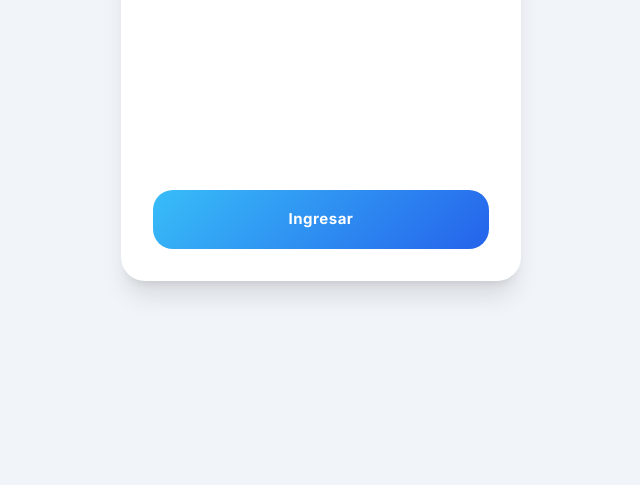
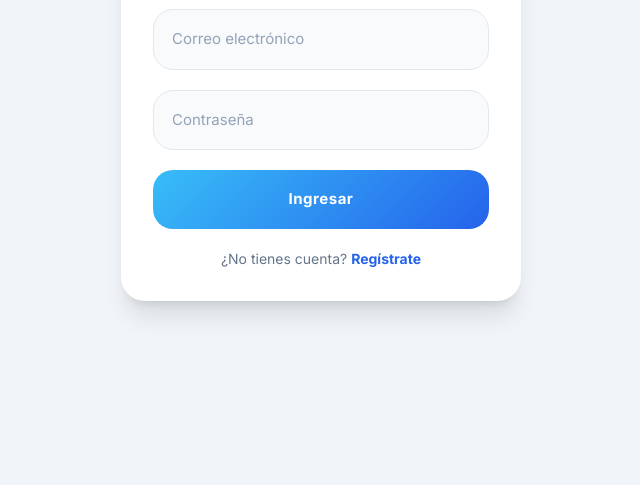
Before and after one commit to rickyvels/Enfermeria, a plain HTML site: page login.html in a window 1280 px wide. Shown: the part 315-800 px from the top of the page, without its empty margins (319-959 px from the left). Drawn offline with nearby package versions, Linux system fonts and the light colour scheme.

Commit message:
Update login.html

```diff
--- a/login.html
+++ b/login.html
@@ -1,47 +1,33 @@
 <!DOCTYPE html>
 <html lang="es">
-
 <head>
-
     <meta charset="UTF-8">
     <meta name="viewport" content="width=device-width, initial-scale=1.0">
-
-<title>Login</title>
-
+    <title>Login — NurseCore</title>
     <script src="https://cdn.tailwindcss.com"></script>
-
     <link rel="preconnect" href="https://fonts.googleapis.com">
-
     <link href="https://fonts.googleapis.com/css2?family=Inter:wght@400;500;700&display=swap" rel="stylesheet">
-
     <link rel="stylesheet" href="style.css">
-
 </head>
-
 <body class="bg-slate-100 flex items-center justify-center min-h-screen">
 
     <div class="bg-white p-8 rounded-3xl shadow-xl w-[400px]">
 
-<h1 class="text-4xl font-bold text-center text-blue-600 mb-3">
-NurseCore
-</h1>
-
-<p class="text-center text-slate-500 mb-8">
-Iniciar sesión
-</p>
+        <h1 class="text-4xl font-bold text-center text-blue-600 mb-3">NurseCore</h1>
+        <p class="text-center text-slate-500 mb-8">Iniciar sesión</p>
 
         <div class="space-y-5">
 
             <input
                 type="email"
-placeholder="Correo"
-class="input-style"
+                placeholder="Correo electrónico"
+                class="input-light"
             />
 
             <input
                 type="password"
                 placeholder="Contraseña"
-class="input-style"
+                class="input-light"
             />
 
             <button
@@ -51,11 +37,16 @@ class="btn-primary"
                 Ingresar
             </button>
 
+            <p class="text-center text-slate-500 text-sm">
+                ¿No tienes cuenta?
+                <a href="elegir-usuario.html" class="text-blue-600 font-semibold hover:underline">
+                    Regístrate
+                </a>
+            </p>
+
         </div>
-
     </div>
 
     <script src="app.js"></script>
-
 </body>
 </html>
```
Lines whose indentation alone changed are shown as unchanged.
